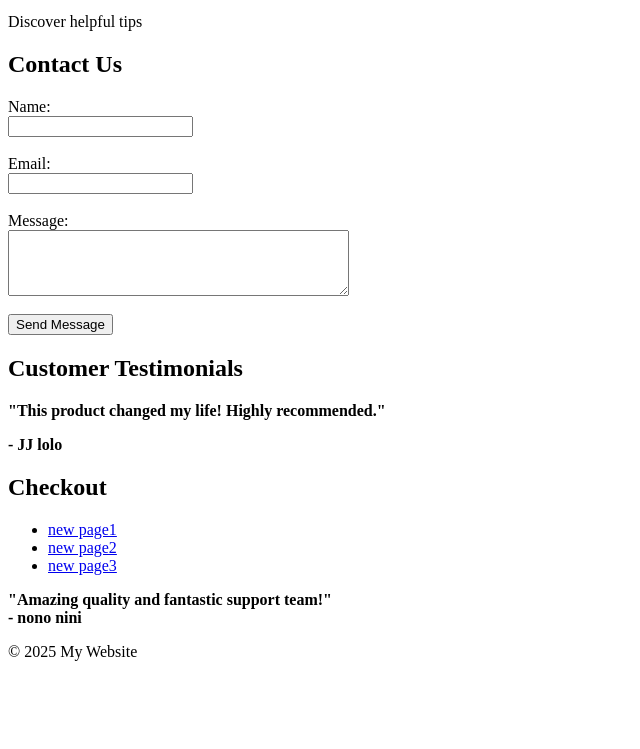
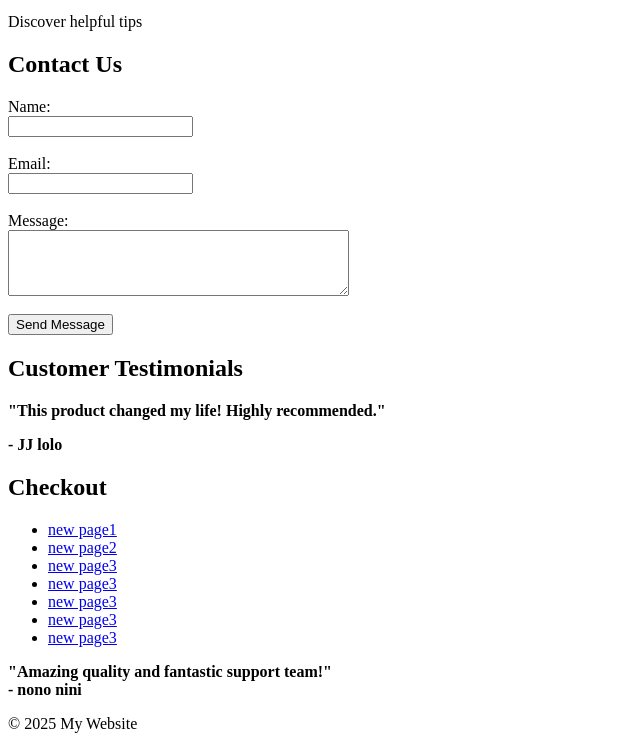
Before and after one commit to hasnasalah/website-project, a plain HTML site: page index.html in a window 1280 px wide. Shown: the part 539-1288 px from the top of the page, without its empty margins (0-640 px from the left). Before the commit the page ends 1216 px from the top, so only its background shows below. Drawn offline with Linux system fonts and the light colour scheme.

Commit message:
new adding

```diff
--- a/index.html
+++ b/index.html
@@ -43,6 +43,10 @@
     <li><a href="#">new page1</a></li>
     <li><a href="#">new page2</a></li>
     <li><a href="#">new page3</a></li>
+    <li><a href="#">new page3</a></li>
+    <li><a href="#">new page3</a></li>
+    <li><a href="#">new page3</a></li>
+    <li><a href="#">new page3</a></li>
   </ul>
 </nav>
 
```
